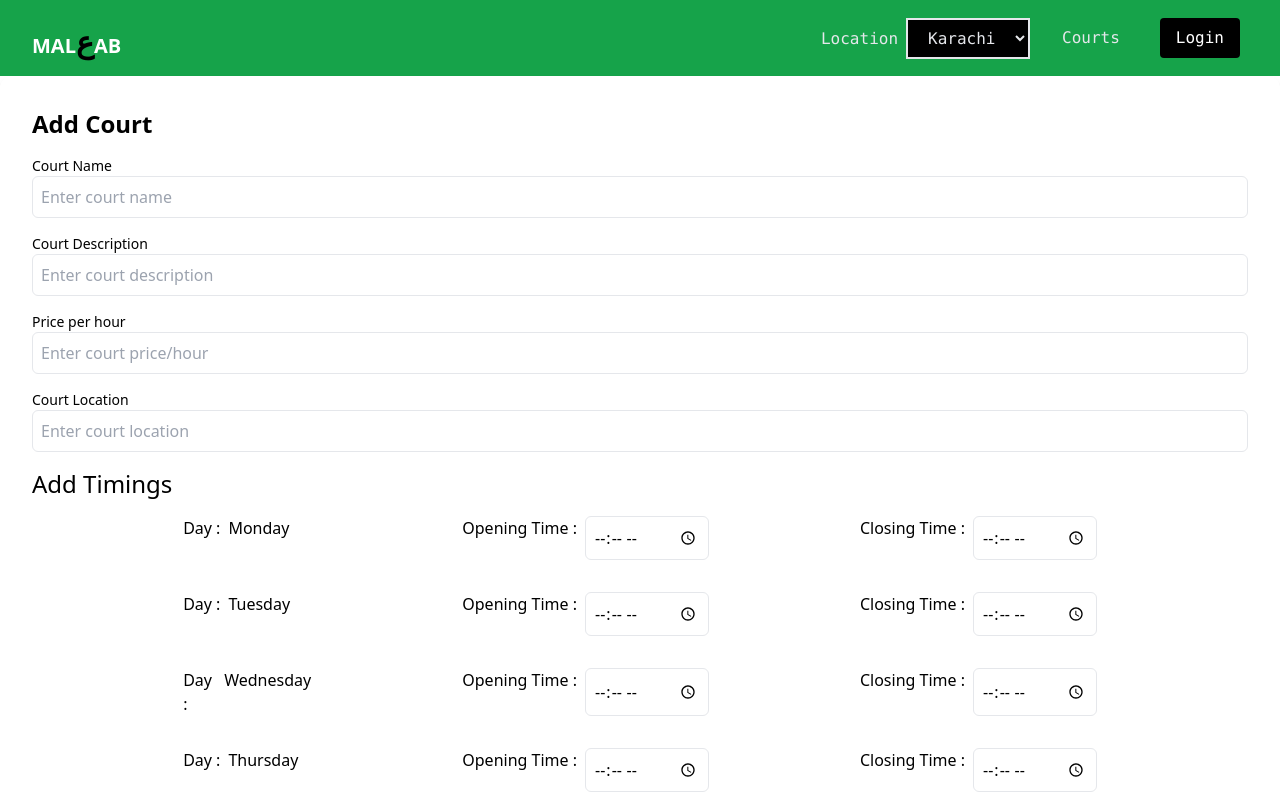
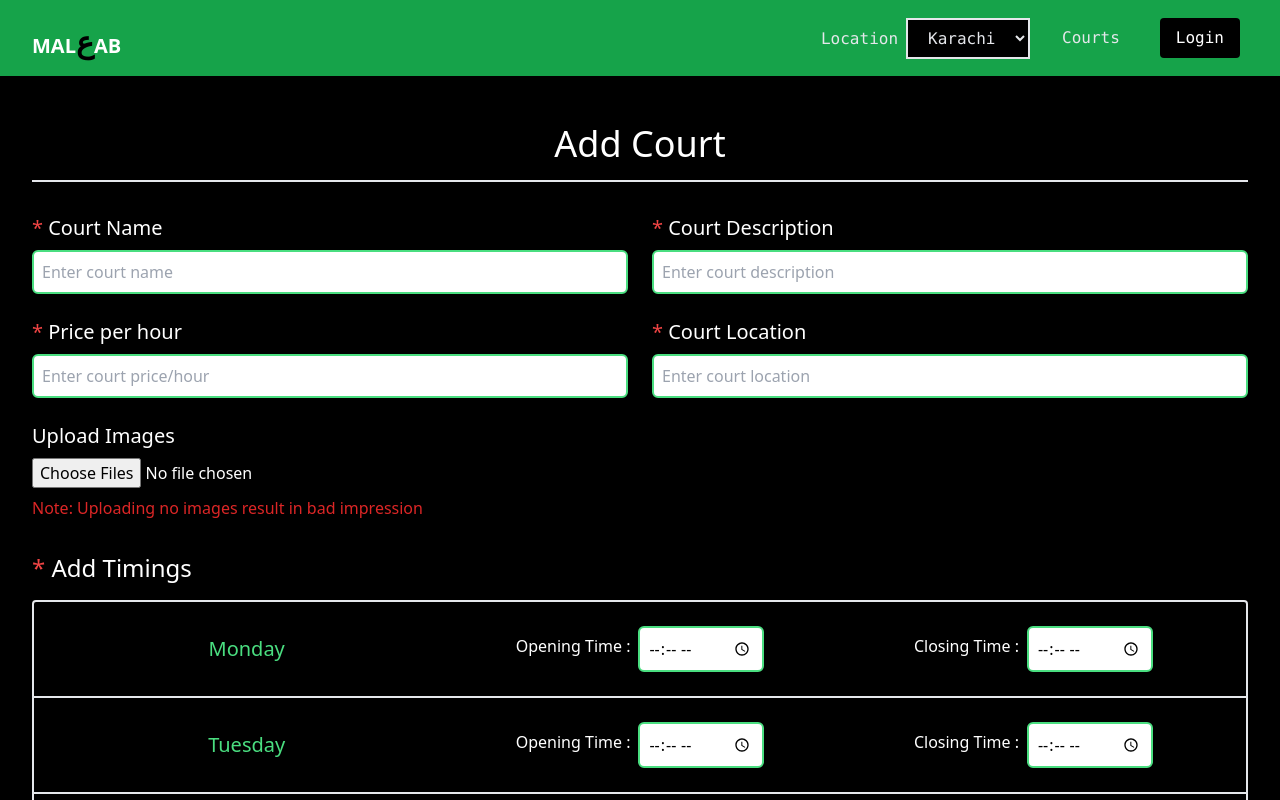
Before and after one commit to SafwanIrfan/Malab-FrontEnd-ReactJs, a React (Vite) app: page /add_court in a window 1280 px wide. Shown: the top 800 px of the page. Built offline with nearby package versions, Linux system fonts and the light colour scheme; no server answers.

Commit message:
Styled Add Courts Form

```diff
--- a/src/pages/AddCourtPage.jsx
+++ b/src/pages/AddCourtPage.jsx
@@ -105,13 +105,17 @@ const AddCourtPage = () => {
    };
 
    return (
-      <div className="p-8 w-auto mx-auto bg-white rounded-xl shadow-md space-y-4">
-         <h2 className="text-2xl font-bold">Add Court</h2>
-         <form onSubmit={submitHandler} className="space-y-4">
+      <div className="p-8 w-auto mx-auto bg-black text-white  shadow-md space-y-4">
+         <h2 className="text-4xl  border-b-2 text-center p-4">Add Court</h2>
+         <form onSubmit={submitHandler}>
+            <div className="pt-4 grid grid-cols-2 gap-6">
                {/* Court Name Input */}
                <div>
-               <label htmlFor="name" className="block text-sm font-medium">
-                  Court Name
+                  <label
+                     htmlFor="name"
+                     className="mb-2 block text-xl font-medium"
+                  >
+                     <span className="text-red-500">*</span> Court Name
                   </label>
                   <input
                      type="text"
@@ -119,7 +123,7 @@ const AddCourtPage = () => {
                      id="name"
                      value={court.name}
                      onChange={handleInputChange}
-                  className="w-full p-2 border rounded-md"
+                     className="w-full p-2 rounded-md text-black focus:outline-none border-2 border-green-400 focus:border-blue-400"
                      placeholder="Enter court name"
                      required
                   />
@@ -128,16 +132,16 @@ const AddCourtPage = () => {
                <div>
                   <label
                      htmlFor="description"
-                  className="block text-sm font-medium"
+                     className="mb-2 text-xl block  font-medium"
                   >
-                  Court Description
+                     <span className="text-red-500">*</span> Court Description
                   </label>
                   <input
                      name="description"
                      id="description"
                      value={court.description}
                      onChange={handleInputChange}
-                  className="w-full p-2 border rounded-md"
+                     className="w-full p-2  focus:outline-none border-2 border-green-400 focus:border-blue-400 rounded-md text-black"
                      placeholder="Enter court description"
                      required
                   />
@@ -146,9 +150,9 @@ const AddCourtPage = () => {
                <div>
                   <label
                      htmlFor="pricePerHour"
-                  className="block text-sm font-medium"
+                     className="text-xl block mb-2 font-medium"
                   >
-                  Price per hour
+                     <span className="text-red-500">*</span> Price per hour
                   </label>
                   <input
                      type="number"
@@ -156,15 +160,18 @@ const AddCourtPage = () => {
                      id="pricePerHour"
                      value={court.pricePerHour}
                      onChange={handleInputChange}
-                  className="w-full p-2 border rounded-md"
+                     className="w-full p-2  focus:outline-none border-2 border-green-400 focus:border-blue-400 rounded-md text-black"
                      placeholder="Enter court price/hour"
                      required
                   />
                </div>
 
                <div>
-               <label htmlFor="location" className="block text-sm font-medium">
-                  Court Location
+                  <label
+                     htmlFor="location"
+                     className="text-xl block mb-2 font-medium"
+                  >
+                     <span className="text-red-500">*</span> Court Location
                   </label>
                   <input
                      type="text"
@@ -172,24 +179,54 @@ const AddCourtPage = () => {
                      id="location"
                      value={court.location}
                      onChange={handleInputChange}
-                  className="w-full p-2 border rounded-md"
+                     className="w-full p-2  focus:outline-none border-2 border-green-400 focus:border-blue-400 rounded-md text-black"
                      placeholder="Enter court location"
                      required
                   />
                </div>
 
                <div>
-               <h4 className="text-2xl text-bold">Add Timings</h4>
+                  <label
+                     htmlFor="images"
+                     className="block text-xl mb-2 font-medium"
+                  >
+                     Upload Images
+                  </label>
+                  <input
+                     type="file"
+                     id="images"
+                     onChange={handleImageChange}
+                     multiple
+                     className="w-60 cursor-pointer"
+                     accept="image/*"
+                  />
+
+                  <p className="py-2 text-red-600">
+                     Note: Uploading no images result in bad impression
+                  </p>
+               </div>
+            </div>
+
+            <div className="mt-6">
+               <h4 className="text-2xl font-normal mb-4">
+                  {" "}
+                  <span className="text-red-500">*</span> Add Timings
+               </h4>
+               <div className="border-2 rounded">
                   {timings.map((timing, index) => (
-                  <div className="flex justify-evenly p-2  " key={index}>
-                     <div className="flex gap-2  p-2 w-36">
-                        <label htmlFor={`day-${index}`}>Day : </label>
-                        <h3>{timing.day}</h3>
-                     </div>
+                     <div
+                        className={
+                           index < timings.length - 1
+                              ? "grid grid-cols-3 place-items-center p-4 border-b-2"
+                              : "grid grid-cols-3 place-items-center p-4"
+                        }
+                        key={index}
+                     >
+                        <h3 className="text-green-400 text-xl">{timing.day}</h3>
 
                         <div className=" flex p-2">
                            <label
-                           className="mr-2"
+                              className="mr-2 py-2"
                               htmlFor={`startingTime-${index}`}
                            >
                               Opening Time :{" "}
@@ -205,13 +242,16 @@ const AddCourtPage = () => {
                                     e.target.value
                                  )
                               }
-                           className=" p-2 border rounded-md"
+                              className=" p-2  focus:outline-none border-2 border-green-400 focus:border-blue-400 rounded-md text-black"
                               placeholder="Enter starting time :"
                               required
                            />
                         </div>
                         <div className="flex p-2">
-                        <label className="mr-2" htmlFor={`endingTime-${index}`}>
+                           <label
+                              className="mr-2 py-2"
+                              htmlFor={`endingTime-${index}`}
+                           >
                               Closing Time :{" "}
                            </label>
                            <input
@@ -225,7 +265,7 @@ const AddCourtPage = () => {
                                     e.target.value
                                  )
                               }
-                           className=" p-2 border rounded-md"
+                              className=" p-2  focus:outline-none border-2 border-green-400 focus:border-blue-400 rounded-md text-black"
                               placeholder="Enter ending time :"
                               required
                            />
@@ -233,26 +273,14 @@ const AddCourtPage = () => {
                      </div>
                   ))}
                </div>
+            </div>
 
             {/* File Upload Input */}
-            <div>
-               <label htmlFor="images" className="block text-sm font-medium">
-                  Upload Images
-               </label>
-               <input
-                  type="file"
-                  id="images"
-                  onChange={handleImageChange}
-                  multiple
-                  className="w-full"
-                  accept="image/*"
-               />
-            </div>
 
             {/* Submit Button */}
             <button
                type="submit"
-               className="w-full bg-blue-500 text-white py-2 rounded-md hover:bg-blue-600"
+               className="w-full text-xl font-bold mt-6 bg-green-500  p-4 rounded-md hover:bg-green-600 text-black transition-all"
                disabled={loading}
             >
                {loading ? "Submitting..." : "Add Court"}
--- a/src/pages/HomePage.jsx
+++ b/src/pages/HomePage.jsx
@@ -38,7 +38,7 @@ const HomePage = () => {
             <div className="flex justify-between">
                <h1 className="text-2xl font-bold mb-6">Available Courts</h1>
                <Link to={"/add_court"}>
-                  <button className="p-2 bg-green-500 hover:bg-green-600">
+                  <button className="p-2 text-black bg-green-500 hover:bg-green-600 rounded">
                      Add Court
                   </button>
                </Link>
```
Lines whose indentation alone changed are shown as unchanged.
